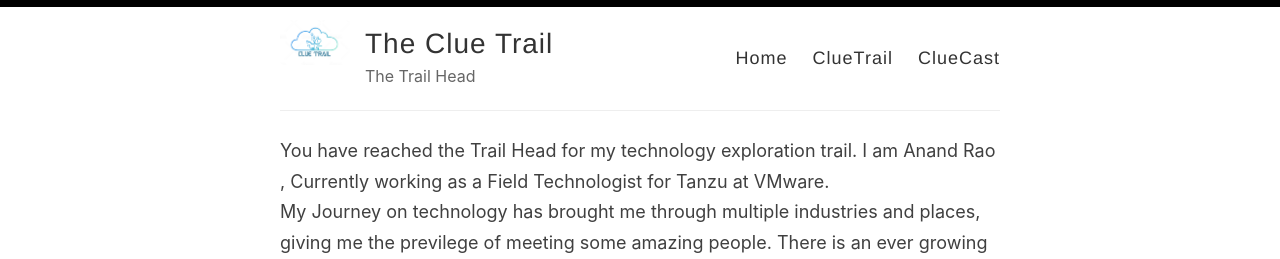
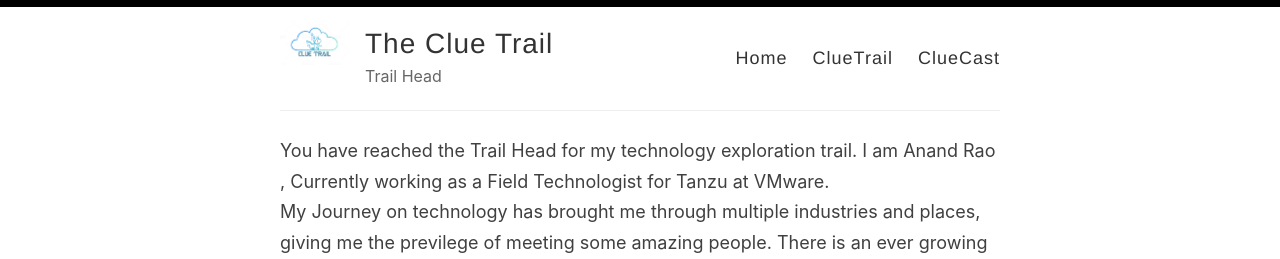
Before and after one commit to honnuanand/honnuanand.github.com, a Jekyll site: the page built from index.html, in a window 1280 px wide. Shown: the top 259 px of the page. Built offline with Jekyll 4.4.1, drawn with Linux system fonts in a browser that asks for light colours; the list of posts is cut into pages by our own code.

Commit message:
Trailhead

```diff
--- a/_config.yml
+++ b/_config.yml
@@ -9,7 +9,7 @@ name: The Clue Trail
 author: Anand Rao
 
 # Short bio or description (displayed in the header)
-description: The Trail Head
+description: Trail Head
 
 # URL of your avatar or profile pic (you could use your GitHub profile pic)
 avatar: /images/thecluetrail.jpg
```
